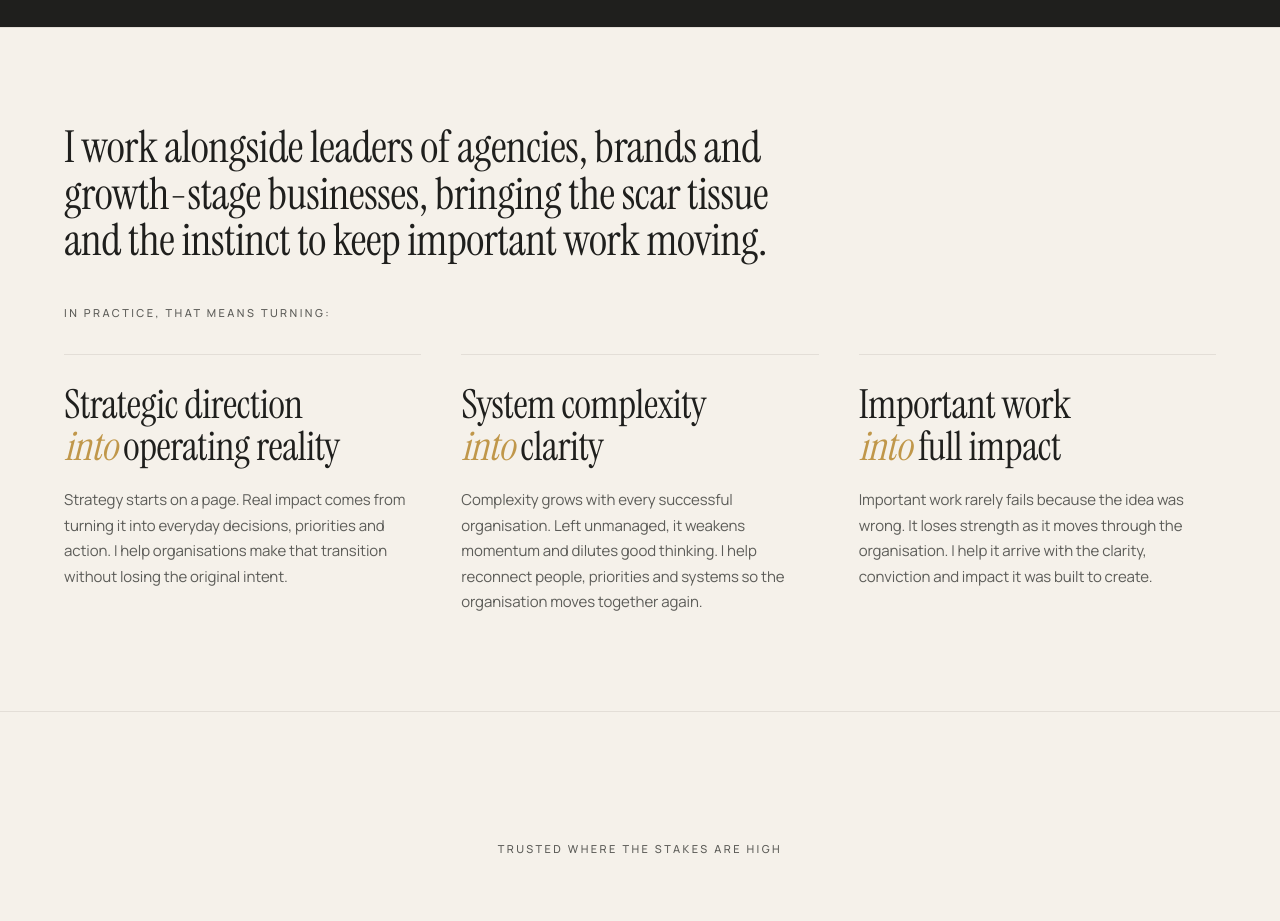
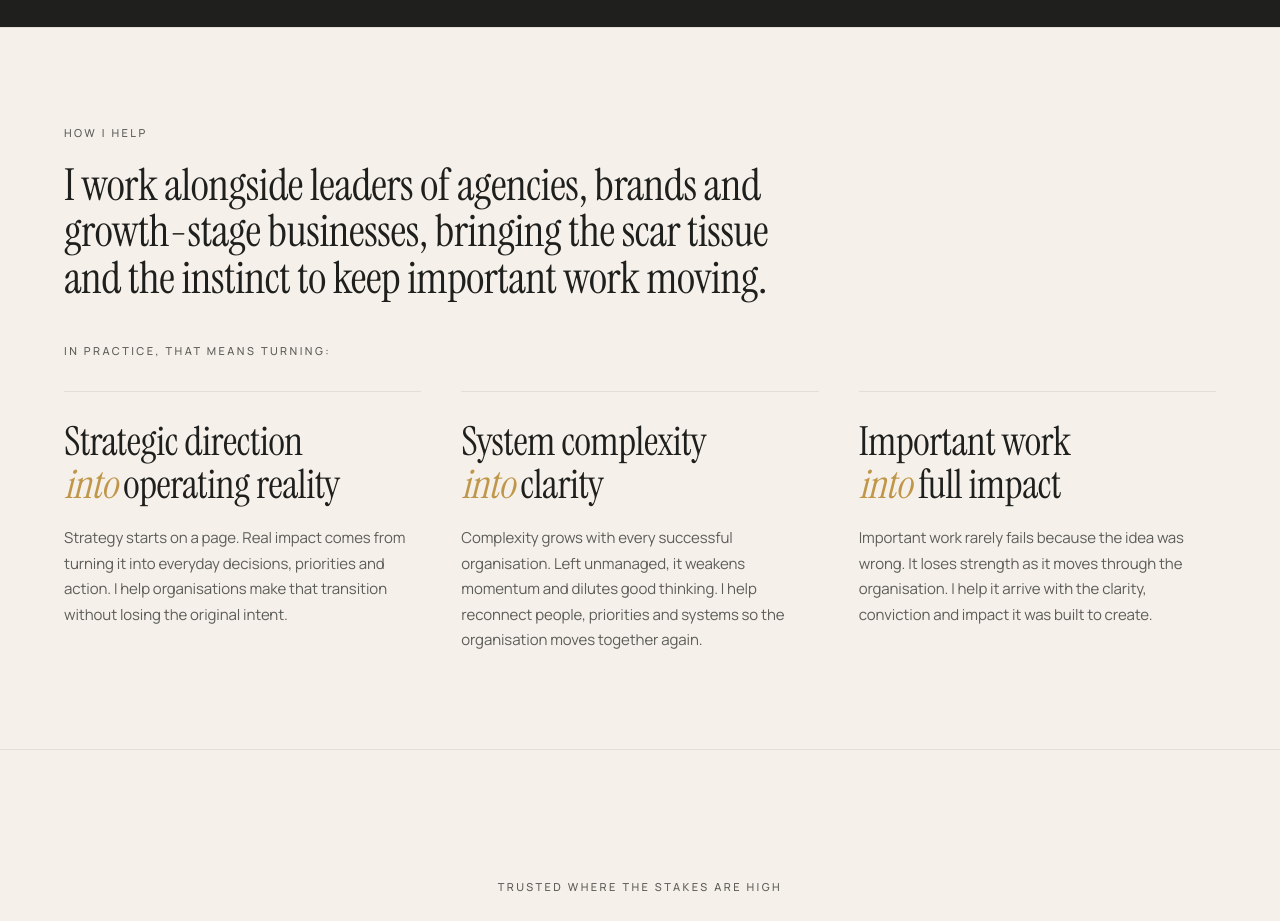
Before and after one commit to darrenbrett-lang/dabhands.delivery, a Next.js app: page / in a window 1280 px wide. Shown: the part 2320-3241 px from the top of the page. Built offline with nearby package versions, Linux system fonts and the light colour scheme; grey boxes are pictures that could not be loaded.

Commit message:
What I do: add the How I help section eyebrow
House eyebrow above the scar-tissue headline, matching the How I work and Where I help section labels.

Co-Authored-By: Claude Opus 4.8 <noreply@anthropic.com>

```diff
--- a/pages/index.tsx
+++ b/pages/index.tsx
@@ -185,6 +185,7 @@ export default function Home() {
         <section data-spine="What I do" className="bg-bone text-ink py-16 md:py-20 lg:py-24 border-t border-stone/60">
           <div className="u-container">
             <FadeUp>
+              <p className="eyebrow text-graphite mb-5">How I help</p>
               <h2 className="font-serif text-[30px] md:text-[38px] lg:text-[44px] leading-[1.14] tracking-[-0.01em] text-ink max-w-[860px]">
                 I work alongside leaders of agencies, brands and growth-stage businesses, bringing the scar tissue and the instinct to keep important work moving.
               </h2>
```
